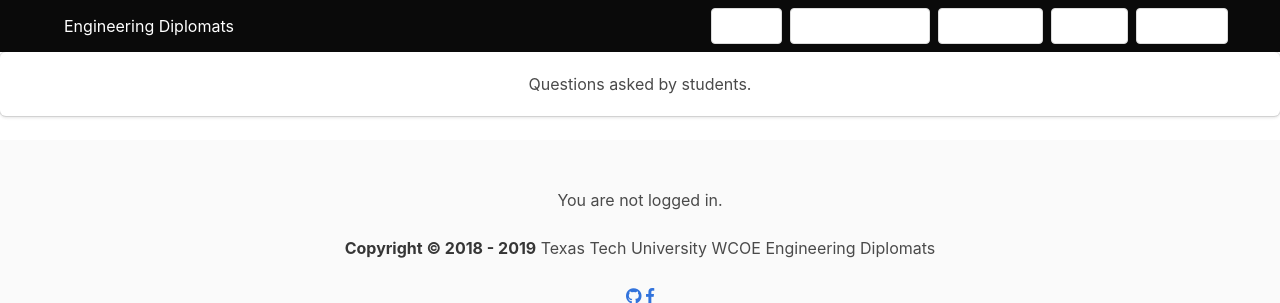
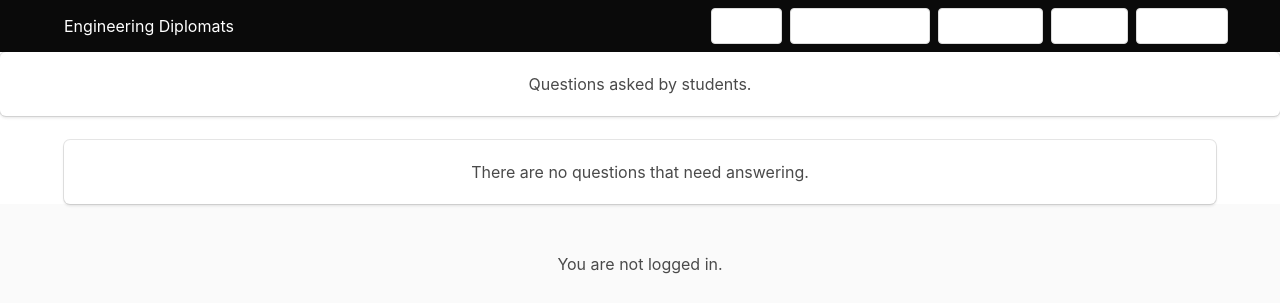
Before and after one commit to swoldemi/engineeringdiplomats.org, a Flask app: template engineering_diplomats/views/templates/questions.jinja2 in a window 1280 px wide. Shown: the top 303 px of the page. Run offline with Flask 2, Linux system fonts and the light colour scheme; the template is opened without the code that fills it, so the values that code supplies are empty; some libraries are stand-ins or nearby versions.

Commit message:
Complete initial questions template
Need to add tab for already answered questions

```diff
--- a/engineering_diplomats/views/templates/questions.jinja2
+++ b/engineering_diplomats/views/templates/questions.jinja2
@@ -1,44 +1,50 @@
 {% extends 'layout.jinja2' -%}
 {% block body -%}
-    {% with messages = get_flashed_messages() -%}
-    {% if messages %}
-    <div class="box cta">
-        <p class="has-text-centered">
-            {% for message in messages -%}
-            <div class="notification is-dark">{{ message }}</div>
-            {% endfor -%}
-        </p>
-    </div>
-    {%- endif -%}
-    {%- endwith %}
-    <div class="box cta">
+    {% include "_partials/_flash.jinja2" -%}
+    <div class="box">
         <p class="has-text-centered">
             Questions asked by students.
         </p>
     </div>
     <section class="container">
-        {% for question in questions %}
+        {% if questions.count() -%}
         <div class="box">
             <article class="media">
                 <div class="media-content">
+                    {% for question in questions -%}
                     <div class="content">
                         <p>
-                            <strong>{{ question.submitters_name }}</strong> <small>{{ question.submitters_email }} </small> <small>{{ question.submission_date }}</small>
+                            <strong>{{ question.submitters_name }}</strong> | <small>{{ question.submitters_email }}
+                            </small>
+                            | <small><i>{{ question.submission_date }}</i></small>
                             <br>
-                            Lorem ipsum dolor sit amet, consectetur adipiscing elit. Aenean efficitur sit amet massa
-                            fringilla egestas. Nullam condimentum luctus turpis.
+                            Q: {{ question.question }}
                         </p>
+                        <div>
+                            <button class="button answer-expander is-link is-ttu-red">
+                                Answer
+                            </button>
+                            <form method="POST" action="/questions" class="answer-container">
+                                <div>
+                                    <textarea class="textarea" name="answer" placeholder="Type the answer to '{{ question.question }}' here."
+                                        required></textarea>
+                                </div>
+                                <input type="hidden" name="id" value="{{ question.question_id }}" />
+                                <button type="submit" class="button answer-submitter is-link is-ttu-red" onclick="return confirm('Are you sure you want to submit this answer?');">Submit</button>
+                            </form>
+                        </div>
                     </div>
-                    <nav class="level is-mobile">
-                        <div class="level-left">
-                            <a class="level-item" aria-label="answer">
-
-                            </a>
+                    <div class="is-divider" data-content="&#8212;"></div>
+                    {%- endfor %}
+                    {%- else -%}
+                    <div class="content">
+                        <div class="box has-text-centered">
+                            There are no questions that need answering.
                         </div>
-                    </nav>
+                    </div>
+                    {%- endif %}
                 </div>
             </article>
         </div>
-        {% endfor %}
     </section>
 {%- endblock -%}
```
